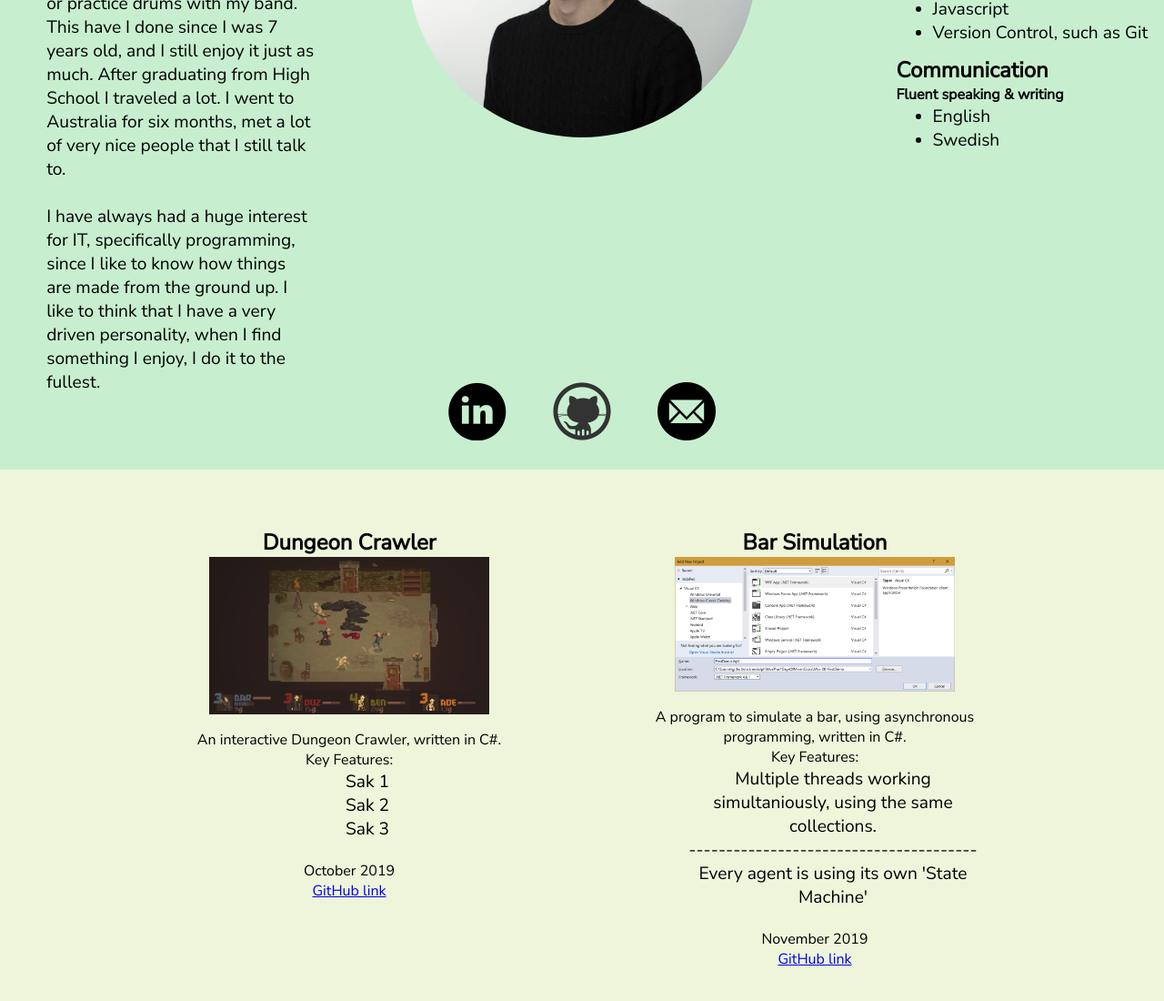
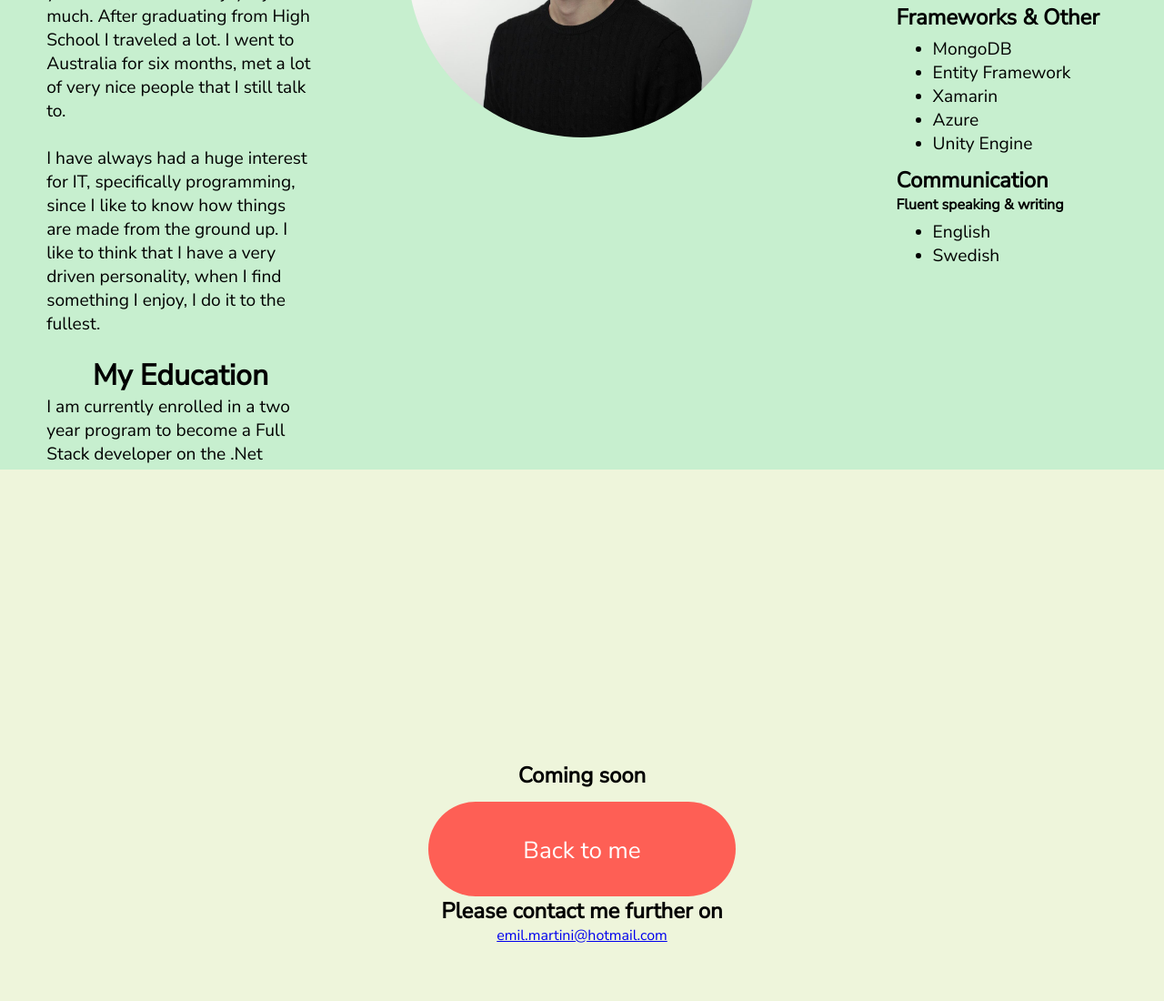
Before and after one commit to EmilMartini/EmilMartini.github.io, a plain HTML site: page index.html in a window 1280 px wide. Shown: the part 1084-2184 px from the top of the page at 91% size. Drawn offline with nearby package versions, Linux system fonts and the light colour scheme.

Commit message:
reworked project page and added 'my education' section

```diff
--- a/css/master.css
+++ b/css/master.css
@@ -56,7 +56,7 @@ section{
 .about-me{
   order: 1;
   width: 25%;
-  padding: 10% 0 0 4%;
+  padding: 5% 0 0 4%;
 }
 
 .image-container{
@@ -71,7 +71,7 @@ section{
 .my-competence{
   order: 3;
   width: 25%;
-  padding: 10% 0 0 4%;
+  padding: 5% 0 0 4%;
 }
 
 #presentation{
@@ -97,6 +97,7 @@ section{
 
 #presentation ul {
   margin-bottom: 4%;
+  margin-top: 2%;
 }
 
 #presentation h2{
@@ -108,7 +109,7 @@ section{
   font-size: 0.8em;
 }
 
-#sectionB .button{
+#sectionB .button, #sectionC .button{
   margin: 0 auto;
 }
 
@@ -117,12 +118,12 @@ section{
   flex-direction: row;
   align-items: baseline;
   justify-content: center;
-  margin-top: -5%;
+  margin-top: -10%;
 }
 
 #contact a {
   text-align: center;
-  margin: 4% 2% 2% 2%;
+  margin: 0 2% 2% 2%;
 }
 
 #contact img{
@@ -134,30 +135,12 @@ section{
 }
 
 #projects{
-  display: flex;
-  flex-direction: row;
-  flex-wrap: nowrap;
-  align-items: baseline;
-  justify-content: center;
+  text-align: center;
+  margin: 40vh auto;
 }
 
-#projects ul{
-  list-style: none;
-}
-
-.project{
-  text-align: center;
-  margin: 5%;
-  width: 30%;
-}
-
-.project img{
-  width: 80%;
-  height: auto;
-}
-
-.project-description{
-  padding-top: 3%;
+#projects .button{
+  margin-top: 1%;
 }
 
 .in-white{
@@ -231,7 +214,7 @@ section{
   }
 
   #sectionB{
-    height: 190vh;
+    height: 240vh;
   }
 
   #sectionB .button{
@@ -247,14 +230,11 @@ section{
     margin: 10%;
   }
 
-  #projects{
-    flex-direction: column;
-    align-items: center;
+  #sectionC .button{
+    margin: 5% auto;
   }
 
-  .project{
-    margin-top: 10%;
-    width: 100%;
-    font-size: 1em;
+  #sectionC a{
+    font-size: 2em;
   }
 }
--- a/index.html
+++ b/index.html
@@ -30,6 +30,15 @@
           I have always had a huge interest for IT, specifically programming, since I like to know how things are made from the ground up.
           I like to think that I have a very driven personality, when I find something I enjoy, I do it to the fullest.<br>
           </p>
+          <br>
+          <h2>My Education</h2>
+          <p>I am currently enrolled in a two year program to become a Full Stack developer on the .Net platform. <br>
+          Key skills learned so far:</p>
+          <ul>
+            <li>C# .Net Framework & Core</li>
+            <li>SQL & NoSQL databases such as Entity Framework & MongoDB</li>
+            <li>ASP.Net</li>
+          </ul>
         </article>
         <article class="my-competence">
           <h2>Competence</h2>
@@ -40,6 +49,14 @@
             <li>HTML, CSS, JSON, PHP</li>
             <li>Javascript</li>
             <li>Version Control, such as Git</li>
+          </ul>
+          <h3>Frameworks & Other</h3>
+          <ul>
+            <li>MongoDB</li>
+            <li>Entity Framework</li>
+            <li>Xamarin</li>
+            <li>Azure</li>
+            <li>Unity Engine</li>
           </ul>
           <h3>Communication</h3>
           <h4>Fluent speaking & writing</h4>
@@ -58,36 +75,10 @@
     </section>
     <section id="sectionC">
       <div id="projects">
-          <div class="dungeon-crawler, project">
-            <h2>Dungeon Crawler</h2>
-            <img src="./Images/dungeon-crawler-placeholder.png" alt="Dungeon Crawler Placeholder">
-              <div class="project-description">
-                An interactive Dungeon Crawler, written in C#.<br>
-                Key Features:
-                <ul>
-                  <li>Sak 1</li>
-                  <li>Sak 2</li>
-                  <li>Sak 3</li>
-                </ul>
-                <br>October 2019<br>
-                <a href="https://github.com/EmilMartini/DungeonCrawler" target="_blank">GitHub link</a>
-            </div>
-          </div>
-          <div class="bar-simulation, project">
-            <h2>Bar Simulation</h2>
-            <img src="./Images/bar-simulation-placeholder.png" alt="Bar simulation placeholder">
-            <div class="project-description">
-                A program to simulate a bar, using asynchronous programming, written in C#.<br>
-                Key Features:
-                <ul>
-                  <li>Multiple threads working simultaniously, using the same collections.</li>
-                  <li>---------------------------------------</li>
-                  <li>Every agent is using its own 'State Machine'</li>
-                </ul>
-                <br>November 2019<br>
-              <a href="https://github.com/EmilMartini/BarSimulator" target="_blank">GitHub link</a>
-            </div>
-          </div>
+        <h1>Coming soon</h1>
+        <a href="#presentation" class="button buttonstyle">Back to me</a>
+        <h2>Please contact me further on</h2>
+        <a href="mailto:emil.martini@hotmail.com">emil.martini@hotmail.com</a>
       </div>
     </section>
   </body>
```
